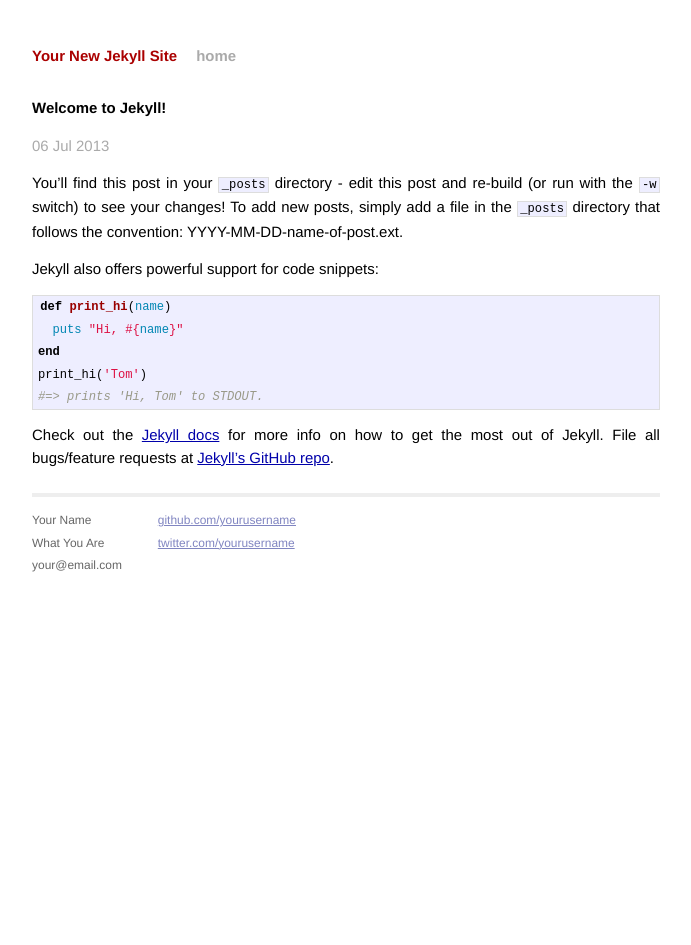
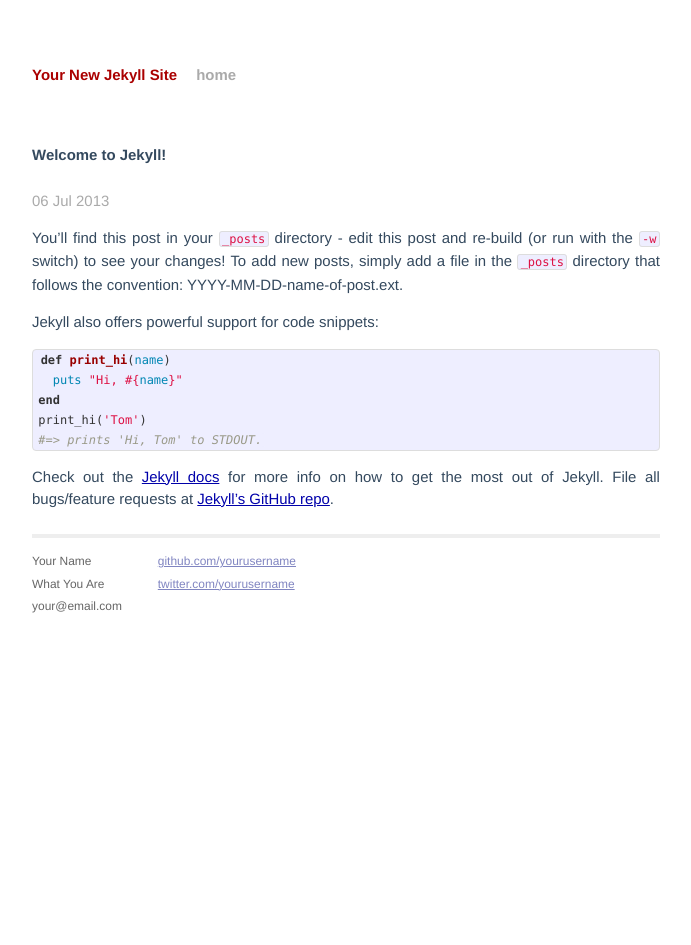
Before and after one commit to hgrieve/hgrieve.github.io, a Jekyll site: the page built from _posts/2013-07-06-welcome-to-jekyll.markdown, in a window 1280 px wide. Shown: the whole page, without its empty margins (294-985 px from the left). Built offline with Jekyll 4.4.1, drawn with Linux system fonts in a browser that asks for light colours; after the commit the page ends 900 px from its top, so only the background shows below that.

Commit message:
Link stylesheets to main layout

```diff
--- a/_layouts/default.html
+++ b/_layouts/default.html
@@ -5,6 +5,10 @@
         <meta http-equiv="X-UA-Compatible" content="IE=edge,chrome=1">
         <title>{{ page.title }}</title>
         <meta name="viewport" content="width=device-width">
+
+        <!-- UI libraries -->
+        <link rel="stylesheet" href="/css/bootstrap.css">
+        <link rel="stylesheet" href="/css/flat-ui.css">
 
         <!-- syntax highlighting CSS -->
         <link rel="stylesheet" href="/css/syntax.css">
```
